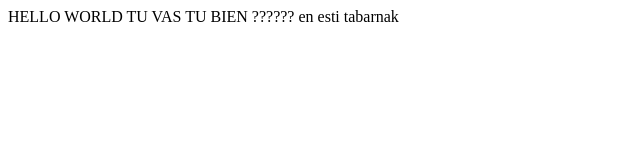
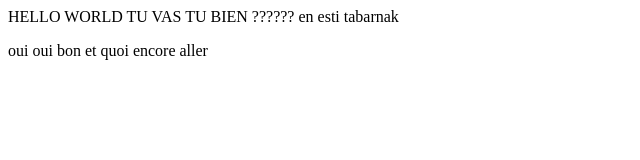
Before and after one commit to eracom/test-swagg, a plain HTML site: page index.html in a window 1280 px wide. Shown: the whole page, without its empty margins (0-640 px from the left). Drawn offline with Linux system fonts and the light colour scheme.

Commit message:
swag encore

```diff
--- a/index.html
+++ b/index.html
@@ -8,5 +8,6 @@
 </head>
 <body>
     HELLO WORLD TU VAS TU BIEN ?????? en esti tabarnak
+    <p>oui oui bon et quoi encore aller</p>
 </body>
 </html>
```
